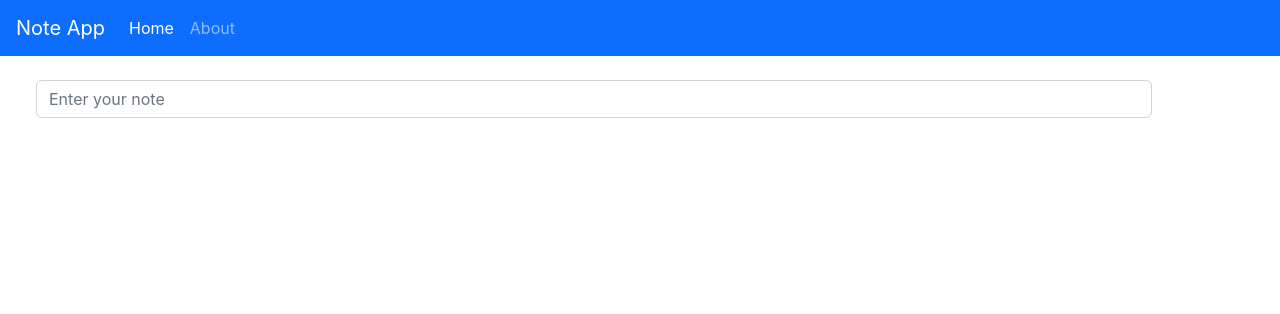
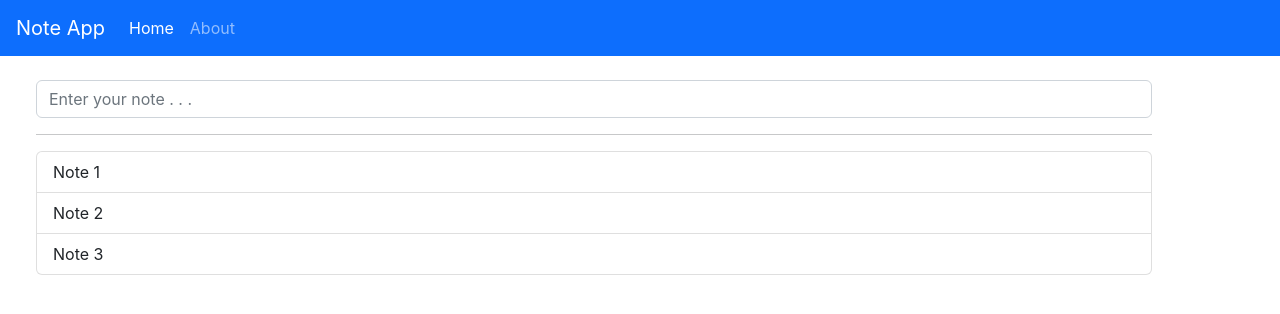
Before and after one commit to Saoa35/ToDo, a React (Create React App) app: page / in a window 1280 px wide. Shown: the top 314 px of the page. Built offline with nearby package versions, Linux system fonts and the light colour scheme.

Commit message:
added Notes to Home comp.

```diff
--- a/src/components/Form.js
+++ b/src/components/Form.js
@@ -5,7 +5,7 @@
         <input
           className="form-control"
           type="text"
-          placeholder="Enter your note "
+          placeholder="Enter your note . . ."
         />
       </div>
     </form>
--- a/src/components/Notes.js
+++ b/src/components/Notes.js
@@ -1,7 +1,11 @@
 export const Notes = ({ notes }) => {
   return (
-    <ul>
-      <li></li>
+    <ul className="list-group">
+      {notes.map((note) => (
+        <li className="list-group-item" key={note.id}>
+          {note.title}
+        </li>
+      ))}
     </ul>
   );
 };
--- a/src/pages/Home.js
+++ b/src/pages/Home.js
@@ -1,10 +1,18 @@
 import { Fragment } from "react";
 import { Form } from "../components/Form";
+import { Notes } from "../components/Notes";
 
 export const Home = () => {
+  const notes = new Array(3)
+    .fill("")
+    .map((_, i) => ({ id: i, title: `Note ${i + 1}` }));
   return (
     <Fragment>
       <Form />
+
+      <hr />
+
+      <Notes notes={notes} />
     </Fragment>
   );
 };
```
